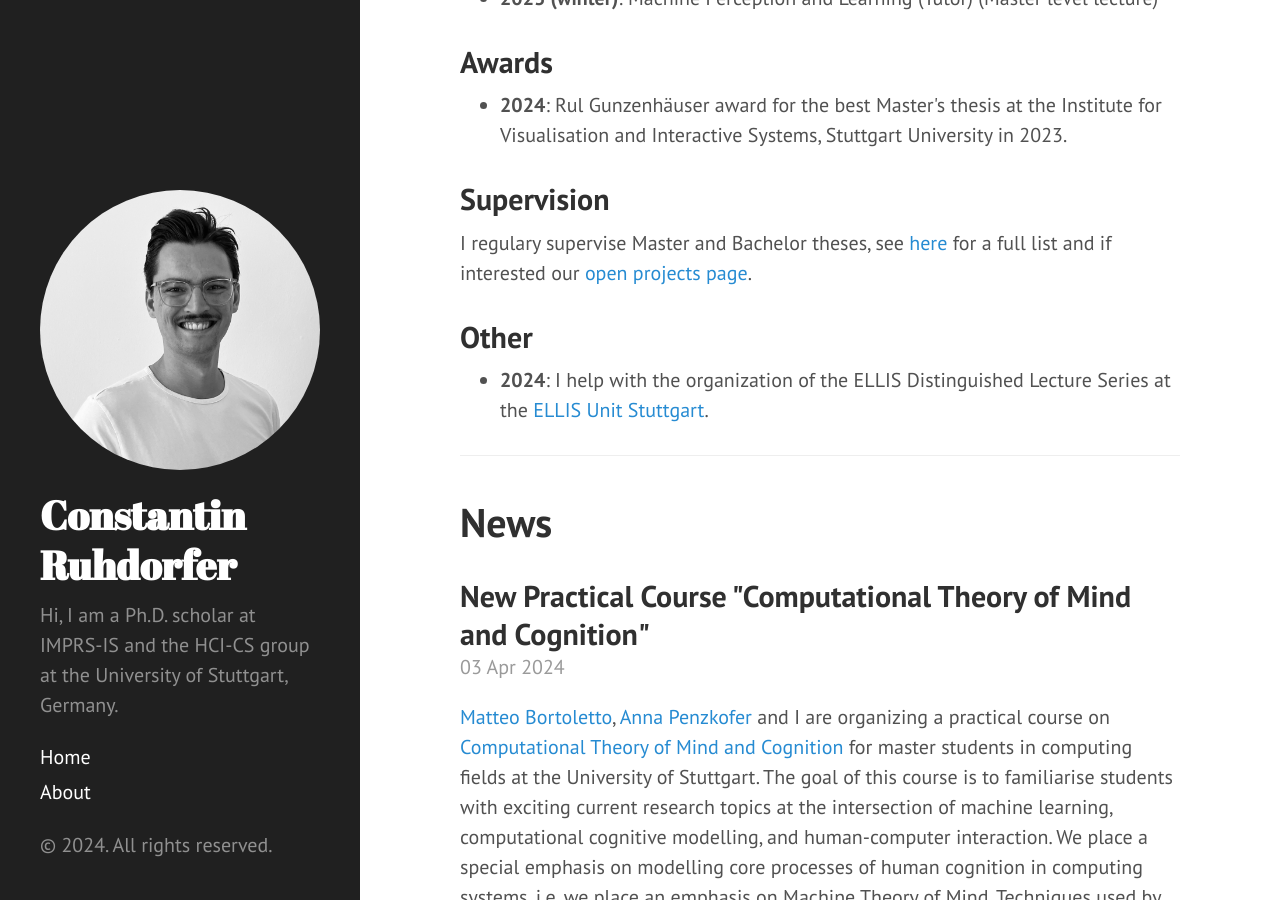
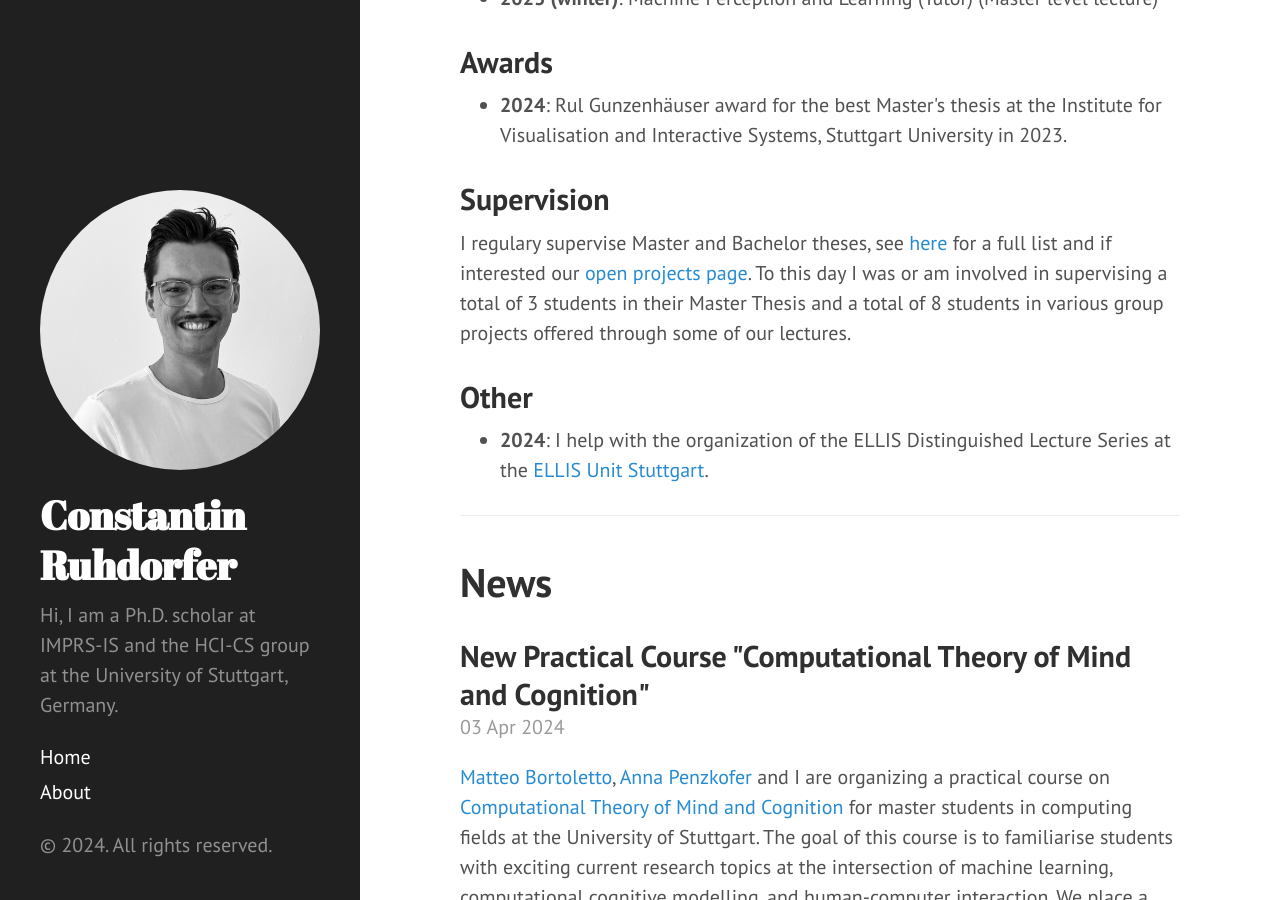
Before and after one commit to ConstantinRuhdorfer/constantinruhdorfer.github.io, a Jekyll site: the page built from index.html, in a window 1280 px wide and 900 px high, scrolled down 926 px. Built offline with Jekyll 4.4.1, drawn with Linux system fonts in a browser that asks for light colours; the list of posts is cut into pages by our own code.

Commit message:
Update index.html

```diff
--- a/index.html
+++ b/index.html
@@ -36,6 +36,7 @@ For details please refer to <a href="https://www.perceptualui.org/teaching/">her
 <h2 class="post-title">Supervision</h2>
 
 I regulary supervise Master and Bachelor theses, see <a href="https://www.perceptualui.org/people/ruhdorfer/">here</a> for a full list and if interested our <a href="https://www.perceptualui.org/teaching/open-projects/">open projects page</a>.
+To this day I was or am involved in supervising a total of 3 students in their Master Thesis and a total of 8 students in various group projects offered through some of our lectures.
 
 <h2 class="post-title">Other</h2>
 
```
